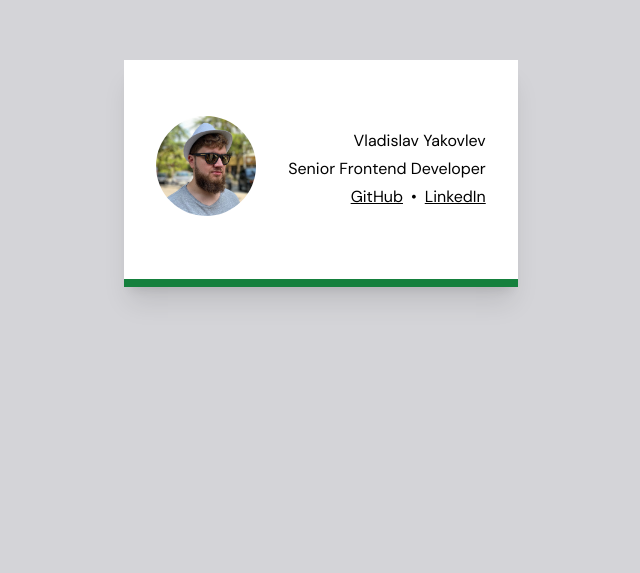
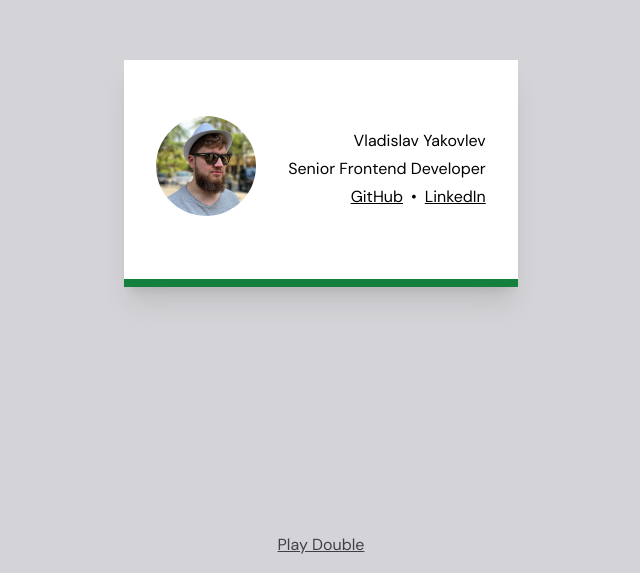
Before and after one commit to vlad-yakovlev/vlad-yakovlev-dev, a Next.js app: page / in a window 1280 px wide. Shown: the part 227-800 px from the top of the page, without its empty margins (319-959 px from the left). Built offline with nearby package versions, Linux system fonts and the light colour scheme.

Commit message:
Add double link

```diff
--- a/pages/index.tsx
+++ b/pages/index.tsx
@@ -9,7 +9,8 @@ const Home: NextPage = () => {
         <title>Vladislav Yakovlev</title>
       </Head>
 
-      <div className="flex min-h-screen items-center justify-center bg-zinc-300">
+      <div className="flex flex-col items-center justify-between min-h-screen bg-zinc-300">
+        <div className="h-10" />
         <div className="flex items-center flex-col sm:flex-row gap-8 px-8 py-14 border-b-8 border-b-green-700 bg-white shadow-xl">
           <div className="flex-none">
             <Image
@@ -37,6 +38,11 @@ const Home: NextPage = () => {
             </div>
           </div>
         </div>
+        <div className="h-10">
+          <a className="underline text-zinc-700" href="/double">
+            Play Double
+          </a>
+        </div>
       </div>
     </>
   )
```
Also changed, not shown: 1 other file (tests, documents, lock files or other folders).
